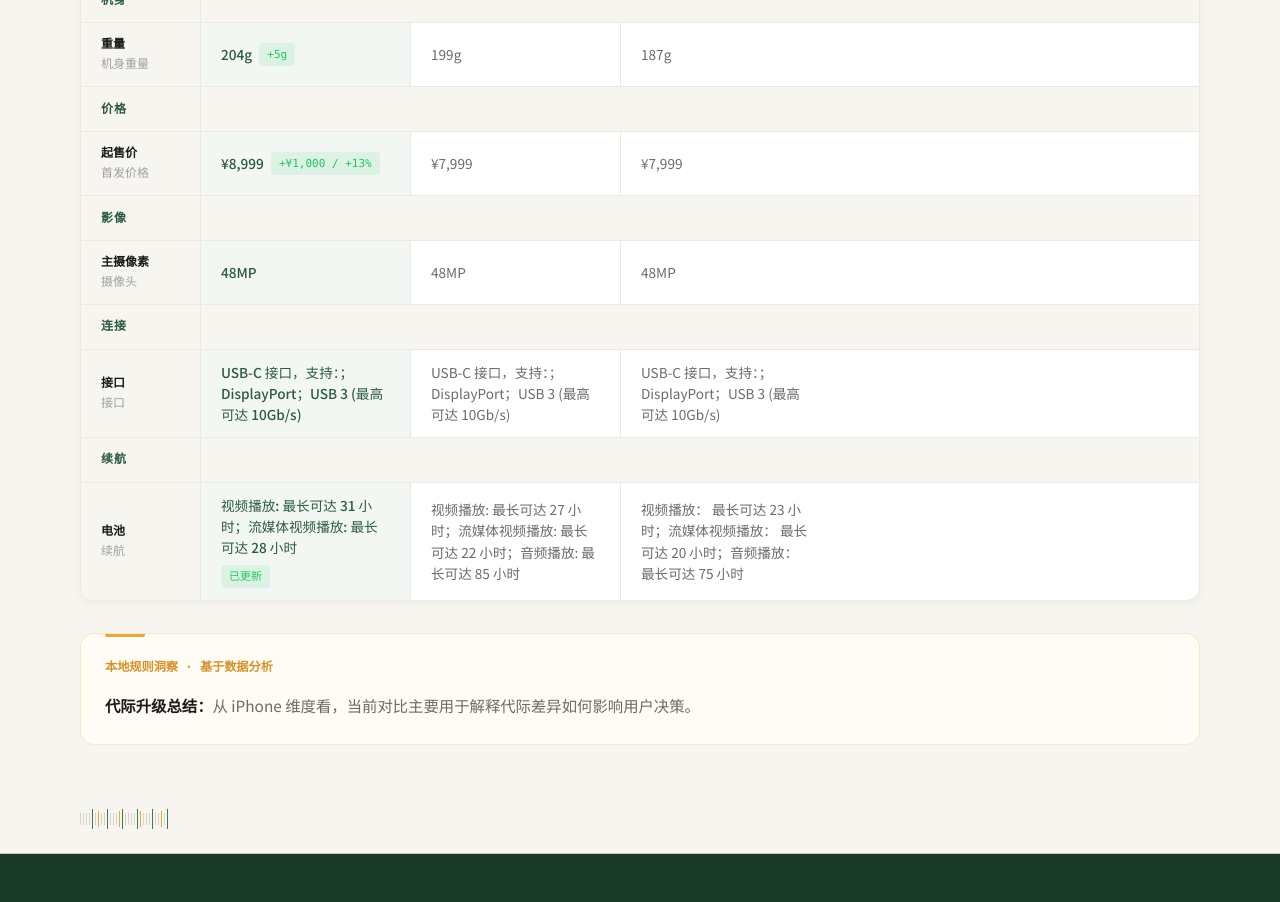
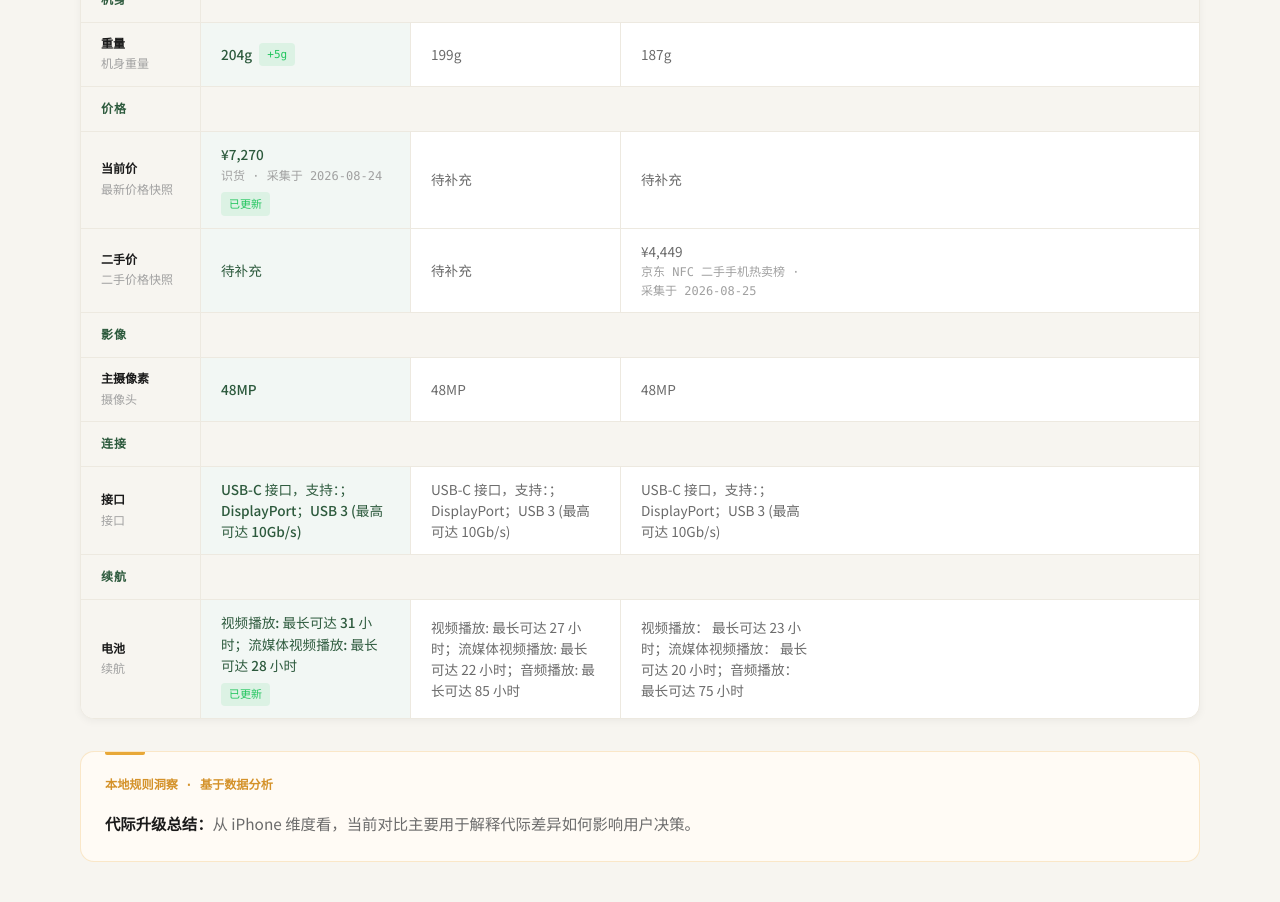
Before and after one commit to LighthouseXy/ai-device-evolution, a Next.js app: page /compare in a window 1280 px wide. Shown: the part 980-1882 px from the top of the page. Built offline with nearby package versions, Linux system fonts and the light colour scheme.

Commit message:
feat(compare): show current and used prices

```diff
--- a/src/app/compare/page.tsx
+++ b/src/app/compare/page.tsx
@@ -11,6 +11,7 @@
   comparisonGroupsFlat,
   formatMaybeCurrency,
   getDevicesByComparisonGroupKeyFlat,
+  type PriceField,
 } from "@/lib/devices-db";
 import {
   formatSignedZhCurrency,
@@ -31,8 +32,18 @@
   label: string;
   hint?: string;
   getValue: (device: (typeof allDevicesFlat)[number]) => string;
+  getMeta?: (device: (typeof allDevicesFlat)[number]) => string | null;
   isNumeric?: boolean;
+  isCurrency?: boolean;
 };
+
+function formatPriceMeta(price: PriceField | undefined) {
+  if (typeof price?.value !== "number") return null;
+
+  return [price.sourceName, price.observedAt ? `采集于 ${price.observedAt}` : null]
+    .filter((value): value is string => Boolean(value))
+    .join(" · ") || null;
+}
 
 const comparisonFields: ComparisonField[] = [
   { group: "性能", label: "芯片", hint: "处理器", getValue: (device) => device.chip || "待补充" },
@@ -59,10 +70,21 @@
   },
   {
     group: "价格",
-    label: "起售价",
-    hint: "首发价格",
-    getValue: (device) => formatMaybeCurrency(device.launchPrice),
+    label: "当前价",
+    hint: "最新价格快照",
+    getValue: (device) => formatMaybeCurrency(device.currentPrice?.value ?? undefined),
+    getMeta: (device) => formatPriceMeta(device.currentPrice),
     isNumeric: true,
+    isCurrency: true,
+  },
+  {
+    group: "价格",
+    label: "二手价",
+    hint: "二手价格快照",
+    getValue: (device) => formatMaybeCurrency(device.usedPrice?.value ?? undefined),
+    getMeta: (device) => formatPriceMeta(device.usedPrice),
+    isNumeric: true,
+    isCurrency: true,
   },
   {
     group: "性能",
@@ -115,7 +137,12 @@
 
   const firstNumber = Number(first.replace(/[^\d.-]/g, ""));
   const lastNumber = Number(last.replace(/[^\d.-]/g, ""));
-  if (!Number.isFinite(firstNumber) || !Number.isFinite(lastNumber) || firstNumber === 0) {
+  if (
+    !Number.isFinite(firstNumber) ||
+    !Number.isFinite(lastNumber) ||
+    firstNumber === 0 ||
+    lastNumber === 0
+  ) {
     return "已更新";
   }
 
@@ -124,7 +151,7 @@
   const prefix = change > 0 ? "+" : "−";
   const unit = field.label.includes("重量")
     ? "g"
-    : field.label.includes("起售价")
+    : field.isCurrency
       ? "¥"
       : field.label.includes("屏幕")
         ? "\""
@@ -132,7 +159,7 @@
           ? "Hz"
           : "";
 
-  if (field.label.includes("起售价")) {
+  if (field.isCurrency) {
     return `${formatSignedZhCurrency(change, 0)} / ${formatSignedZhNumber(changeRate, 0)}%`;
   }
 
@@ -294,7 +321,10 @@
                         className={`compare-v2-cell${index === 0 ? " is-highlight" : ""}${index === 0 && hasChanged ? " has-change" : ""}`}
                         key={device.id}
                       >
-                        {buildComparisonValue(device, field)}
+                        <span className="compare-v2-value">
+                          <span>{buildComparisonValue(device, field)}</span>
+                          {field.getMeta?.(device) ? <small>{field.getMeta(device)}</small> : null}
+                        </span>
                         {index === 0 && hasChanged ? (
                           <span className="compare-change-badge is-up">
                             {compareValueLabel(field, previousValue, latestValue)}
--- a/src/app/globals.css
+++ b/src/app/globals.css
@@ -992,6 +992,11 @@
   font-weight: 400;
 }
 
+.compare-v2-value {
+  min-width: 0;
+  display: grid;
+}
+
 .compare-v2-cell.is-highlight {
   background: var(--primary-soft);
   color: var(--primary);
--- a/src/lib/devices-db.ts
+++ b/src/lib/devices-db.ts
@@ -246,6 +246,8 @@
   port?: string;
   weight?: number;
   launchPrice?: number;
+  currentPrice?: PriceField;
+  usedPrice?: PriceField;
   aiFeatureLevel?: number;
   sourceUrl: string;
   specs?: Record<string, string | number | boolean | undefined>;
@@ -290,6 +292,8 @@
     port: specStr(db.specs?.port) || undefined,
     weight: specNum(db.specs?.weight),
     launchPrice: specNum(db.specs?.launchPrice),
+    currentPrice: db.specs?.currentPrice,
+    usedPrice: db.specs?.usedPrice,
     aiFeatureLevel: computedVal(db.computed?.aiCapabilityLevel),
     sourceUrl: db.specs?.chip?.sourceUrl ?? "",
     specs: flatSpecs,
```
